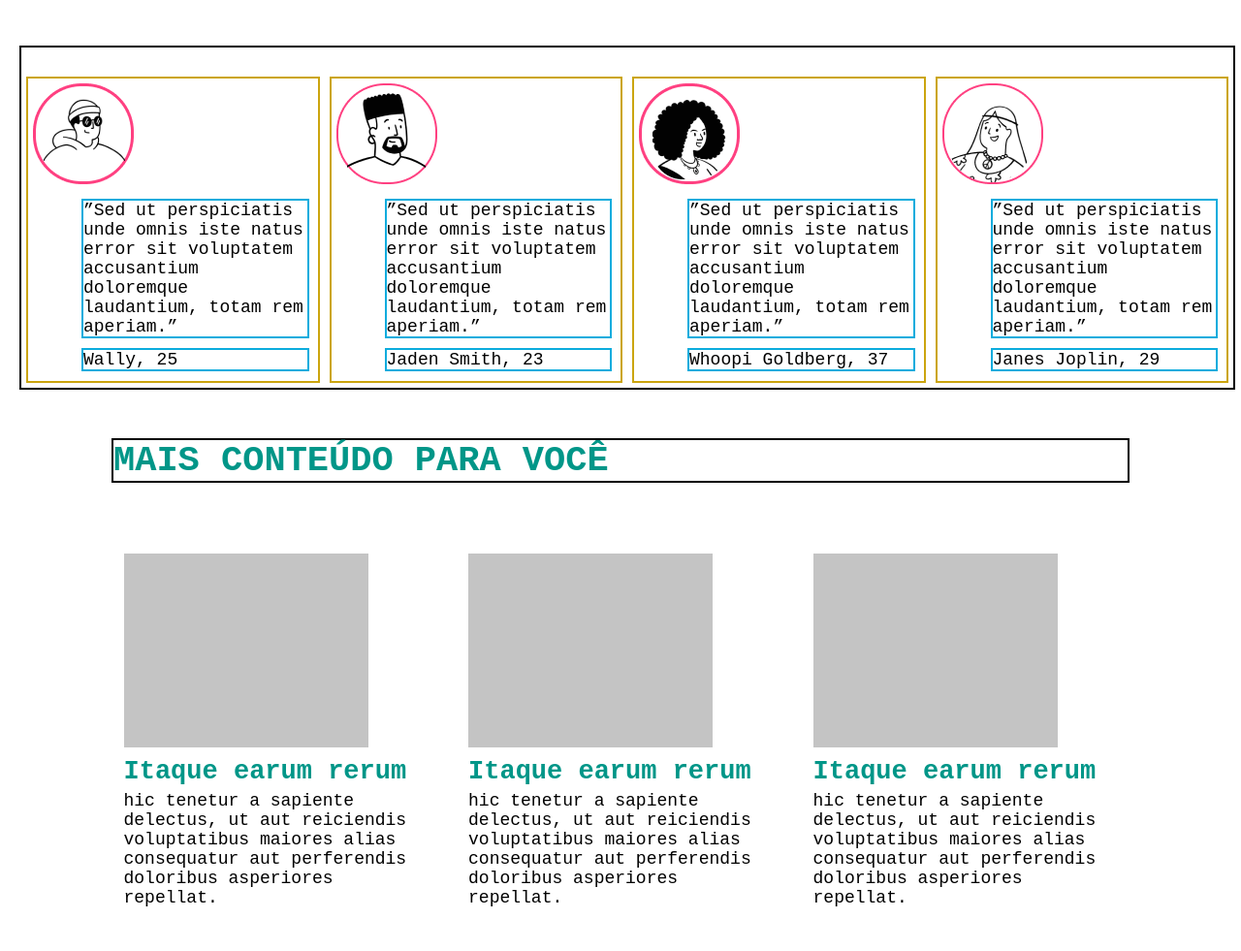
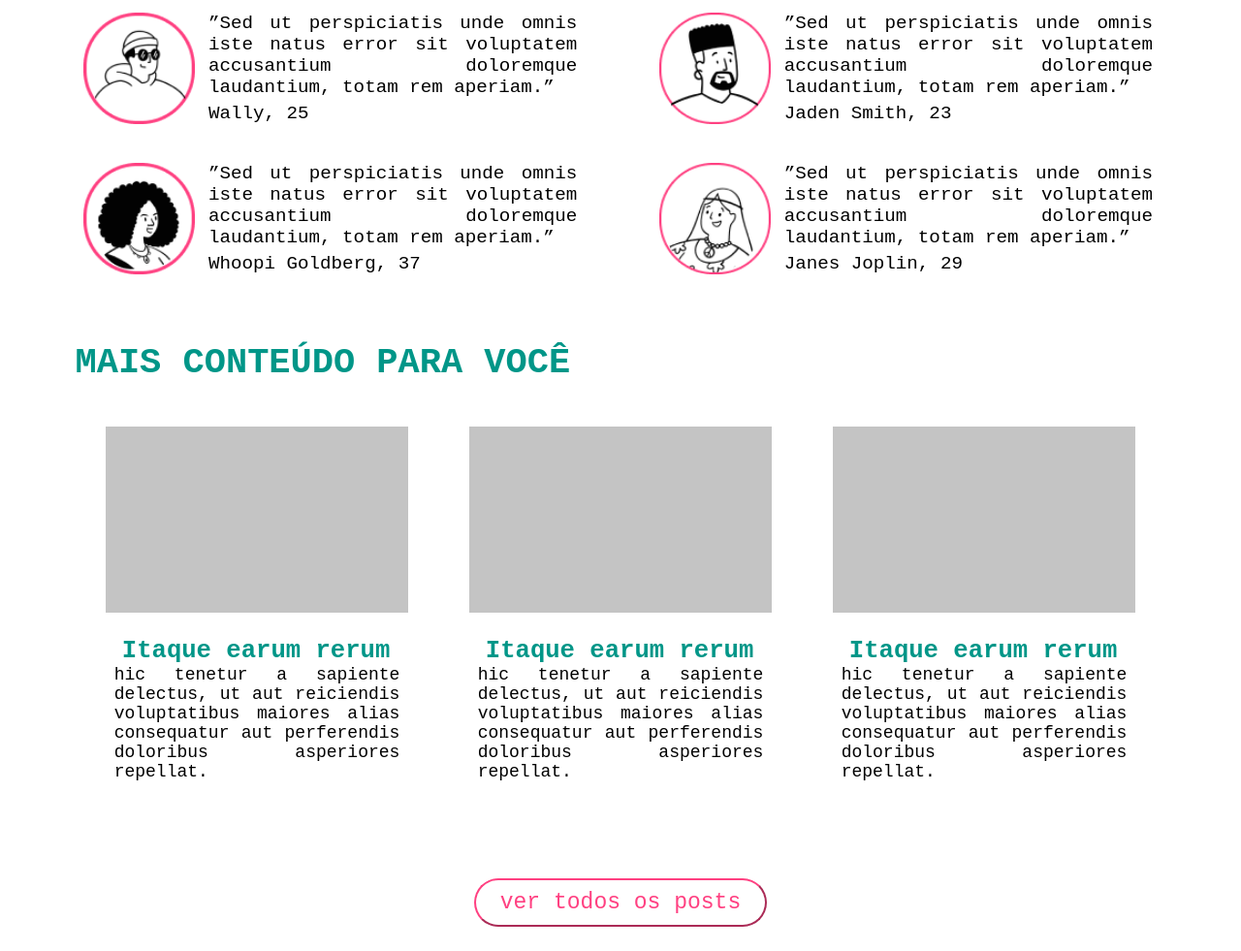
Before and after one commit to AbnerPapassoni/Desafio, a plain HTML site: page index.html in a window 1280 px wide. Shown: the part 1511-2492 px from the top of the page at 97% size. Drawn offline with Linux system fonts and the light colour scheme.

Commit message:
pagina index finalizada, faltam as demais

```diff
--- a/index.html
+++ b/index.html
@@ -72,29 +72,30 @@
       <!-- INICIO DOS DEPOIMENTOS -->
       <h2> O que falam sobre nós </h2>
       <div id="depoimentos">
-        <div class="depo1">
-          <img src="./dindin-imagens/icon-wally.png">
+        <div class="depo">
+          <div class= "imgDepo"><img src="./dindin-imagens/icon-wally.png" ></div>
           <div class="txtDepo">
-            <p>”Sed ut perspiciatis unde omnis iste natus error sit voluptatem accusantium doloremque laudantium, totam rem aperiam.”</p>
-            <p class="nomeDepo">Wally, 25</p>
+            <p>”Sed ut perspiciatis unde omnis iste natus error sit voluptatem accusantium doloremque laudantium, totam rem aperiam.”</br.></p>
+            <p id="nomeDepo">Wally, 25</p>
           </div>
+
         </div>
-        <div class="depo2">
-          <img src="./dindin-imagens/icon-jaden.png">
+        <div class="depo">
+          <div class= "imgDepo"><img src="./dindin-imagens/icon-jaden.png"></div>
           <div class="txtDepo">
             <p>”Sed ut perspiciatis unde omnis iste natus error sit voluptatem accusantium doloremque laudantium, totam rem aperiam.”</p>
             <p class="nomeDepo">Jaden Smith, 23</p>
           </div>
         </div>
-        <div class="depo3">
-          <img src="./dindin-imagens/icon-whoopi.png">
+        <div class="depo">
+          <div class= "imgDepo"><img src="./dindin-imagens/icon-whoopi.png"></div>
           <div class="txtDepo">
             <p>”Sed ut perspiciatis unde omnis iste natus error sit voluptatem accusantium doloremque laudantium, totam rem aperiam.”</p>
             <p class="nomeDepo">Whoopi Goldberg, 37</p>
           </div>
         </div>
-        <div class="depo4">
-          <img src="./dindin-imagens/icon-jane.png">
+        <div class="depo">
+          <div class= "imgDepo"><img src="./dindin-imagens/icon-jane.png"></div>
           <div class="txtDepo">
             <p>”Sed ut perspiciatis unde omnis iste natus error sit voluptatem accusantium doloremque laudantium, totam rem aperiam.”</p>
             <p class="nomeDepo">Janes Joplin, 29</p>
@@ -103,7 +104,7 @@
       </div>
       <!-- INICIO DO BLOG -->
       <h2> Mais conteúdo para você </h2>
-      <div id="blog">
+      <div class="blog">
         <div class="post">
           <a href="./post.html">
             <div class="cinza"></div>
@@ -126,9 +127,9 @@
           </a>
         </div>
       </div>
-      <a href="./post.html">
-        <button id="btnBlog" type="button">ver todos os posts</button>
-      </a>
+      <div id="botaoBlog"><a href="./post.html">
+        <button id="btnBlog" type="button">ver todos os posts</button></a>
+      </div>
     </main>
     <!-- INICIO DO FOOTER -->
     <footer>
--- a/style.css
+++ b/style.css
@@ -2,7 +2,6 @@
     font-family: "Inconsolata", monospace;
     margin: 5px;
     padding: 0px;
-
   }
 
   a {
@@ -206,7 +205,6 @@
     margin-top: 100px;
     display: flex;
     justify-content: center;
-
     flex-wrap: wrap;
   }
 
@@ -256,7 +254,7 @@
     text-align: justify;
     width: 70%;
     font-weight: 300;
-    font-size: 17px;
+    font-size: 1,5vw;
     color: #000000;
   }
 
@@ -277,140 +275,180 @@
     .txtCurso h3 {
         font-size: 4vw;
       }
+    .imgCursos{
+      margin: auto;
+    }
   }
 
   /* INICIO DOS DEPOIMENTOS */
 
   h2 {
-    border: 2px solid black;
-    margin: 50px 100px;
+    margin: 0 auto;
+    padding-bottom: 30px;
     display: block;
     font-style: normal;
     font-weight: 700;
     font-size: 37px;
     color: #009688;
     text-transform: uppercase;
+    width: 90%;
   }
 
   #depoimentos {
-    border: 2px solid black;
-    width: 100%;
-    height: 100%;
-    display: flex;
-   /*  grid-template-rows: repeat(2, 150px);
-    grid-template-columns: repeat(2, 40%); */
+    margin: 0 auto;
+    padding-top: 20px;
+    padding-bottom: 50px;
+    width: 95%;
+    height: auto;
     align-items: center;
-    justify-content: flex-start;
-  }
-
-  .depo1 {
-    border: 2px solid rgb(203, 165, 15);
-    margin-top: 30px;
-    align-items: center;
-    max-width: 450px;
-    order: 1;
-    display: flex;
-    flex-wrap: wrap;
-
-  }
-
-  .depo2 {
-    border: 2px solid rgb(203, 165, 15);
-    margin-top: 30px;
-    align-items: center;
-    max-width: 450px;
-    order: 2;
+    justify-content: space-around;
     display: flex;
     flex-wrap: wrap;
   }
 
-  .depo3 {
-    border: 2px solid rgb(203, 165, 15);
-    margin-top: 30px;
-    align-items: center;
-    max-width: 450px;
-    order: 3;
+  .imgDepo{
+    max-width: 200px;
+    height: auto;
     display: flex;
-    flex-wrap: wrap;
   }
 
-  .depo4 {
-    border: 2px solid rgb(203, 165, 15);
-    margin-top: 30px;
-    align-items: center;
-    max-width: 450px;
-    order: 4;
+  .depo {
+    margin: 10px 0px 10px 0px;
+    width: 45%;
+    min-width: 45%;
+    height: auto;
     display: flex;
-    flex-wrap: wrap;
-  }
-
-  .depo img {
-    max-width: 150px;
-    margin: 30px;
-
   }
 
   .txtDepo p {
-    border: 2px solid rgb(12, 172, 221);
-    margin-left: 50px;
-    width: 80%;
+    margin-left: 10px;
+    width:95%;
     font-weight: 300;
-    font-size: 18px;
+    text-align: justify;
+    font-size: 1.5vw;
     color: #000000;
-    display: block;
+    display: flex;
   }
 
-  .nomeDepo {
-    border: 2px solid rgb(8, 255, 3);
-    margin-top: 10px;
-    font-weight: 400;
+  @media (max-width: 600px){
+    h2 {
+      text-align: center;
+      width: 95%;
+    }
+
+    #depoimentos{
+      margin: 0px;
+      padding: 0px;
+      width: 100%;
+      justify-content: center;
+      align-items: center;
+    }
+
+    .depo {
+      width: 90%;
+      flex-direction: column;
+      align-items: center;
+      justify-content: center;
+      margin-top: 10px;
+      padding: 0px;
+    }
+
+    .imgDepo{
+      width: auto;
+      justify-content: center;
+      align-items: center;
+    }
+
+    .txtDepo p {
+      width: 95%;
+      font-size: 3vw;
+      text-align: justify;
+    }
   }
 
   /* INICIO DO BLOG */
 
-  #blog {
-    margin-left: 6vw;
+  .blog {
     display: flex;
-    justify-content: center;
-    width: 85vw;
+    flex-wrap: wrap;
+    margin: 0 auto;
+    justify-content: space-around;
+    width: 90%;
+    align-items: stretch;
+
   }
 
   .post {
-    margin: 0px 20px;
-    width: 29%;
-    height: 250px;
+    margin: 10px;
+    width: 30%;
+    min-width: 250px;
+    display: flex;
+    justify-content: center;
+    align-items: center;
+
   }
 
   .cinza {
-    background-color: #c4c4c4;
-    height: 200px;
-    width: 80%;
+    background-color: #C4C4C4;
+    ;
+    min-height: 150px;
+    height: 15vw;
+    width: 95%;
+    display: flex;
+    margin: 0 auto;
   }
 
   .post a h3 {
-    margin-top: 10px;
     color: #009688;
     font-style: normal;
     font-weight: 700;
-    font-size: 27px;
+    font-size: 2vw;
+    display: flex;
+    margin: 0 auto;
+    margin-top: 25px;
+    width: 85%;
   }
 
   .post a p {
     font-style: normal;
     font-size: 18px;
     color: #000000;
+    display: flex;
+    margin: 0 auto;
+    text-align: justify;
+    width: 90%;
+  }
+
+  #botaoBlog{
+    align-items: center;
+    align-content: center;
+    width: 90%;
+    margin: 0 auto;
+    display: flex;
+    justify-content: center;
   }
 
   #btnBlog {
-    margin-top: 200px;
-    margin-left: 40%;
+    align-items: center;
+    margin-top: 80px;
     font-weight: 400;
-    font-size: 27px;
+    font-size: 23px;
     color: #ff4081;
-    background-color: #e5e5e5;
+    background-color: #ffffff;
     border-color: #ff4081;
     padding: 10px 25px;
     border-radius: 65px;
+  }
+
+  @media (max-width: 600px){
+    .post a h3 {
+      font-size: 5vw;
+    }
+
+    #btnBlog {
+   font-size: 5vw;
+    }
+
   }
 
   /* FIM DA PAGINA PRINCIPAL */
```
